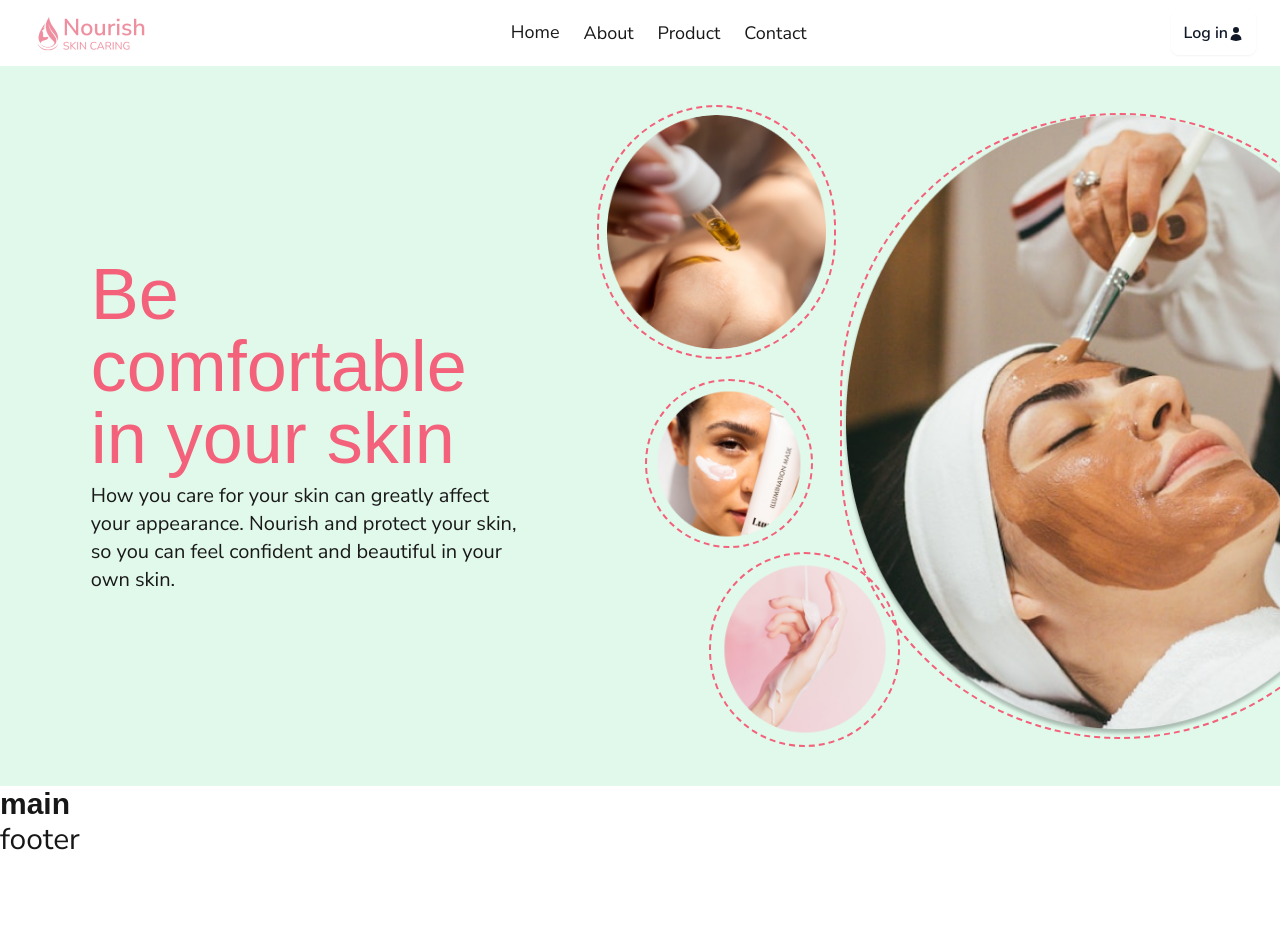
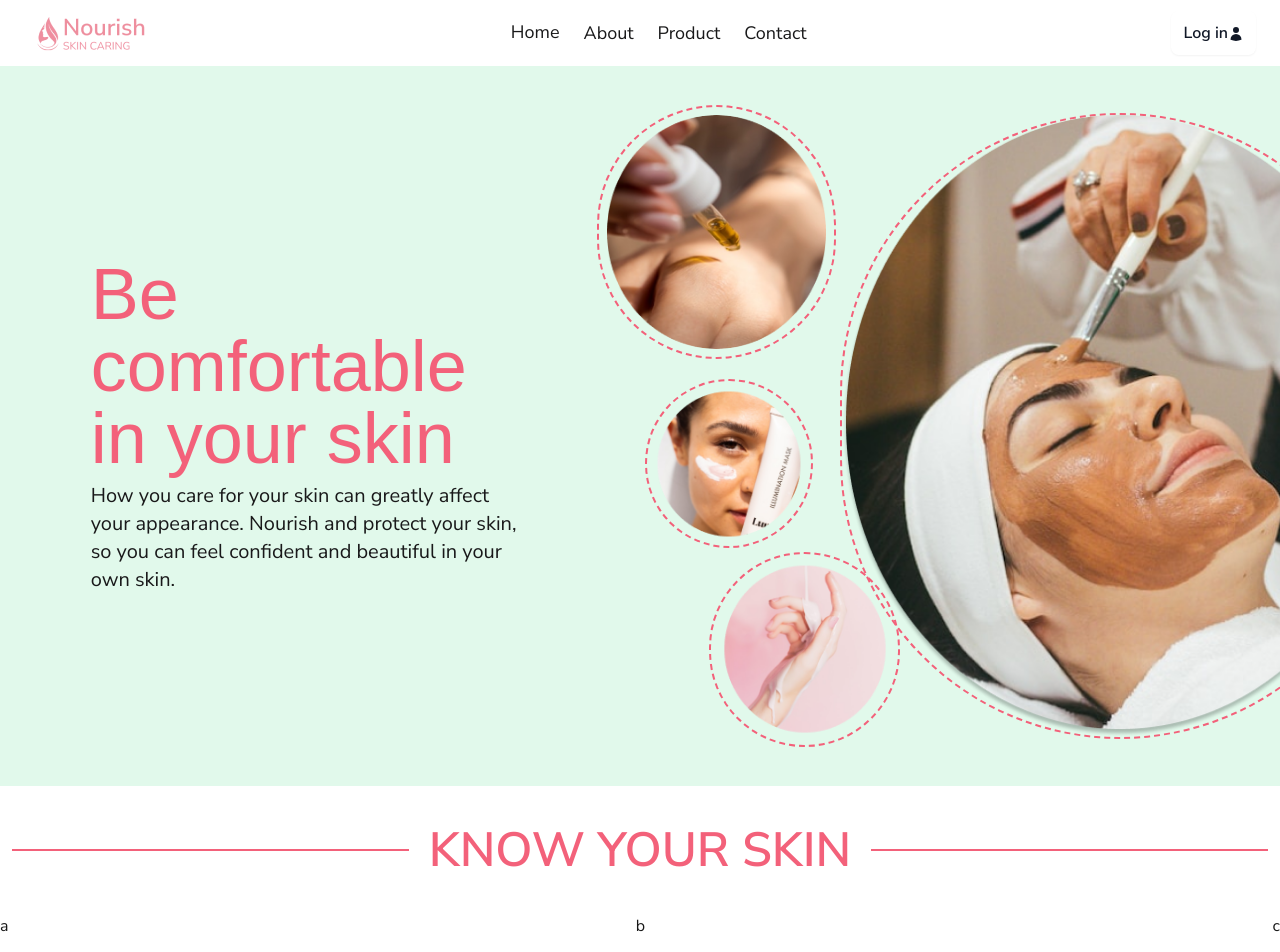
Before and after one commit to m-shoaibdev/GIAIC, a Next.js app in the folder NextJS/Assignments/assignment-01/: page / in a window 1280 px wide. Shown: the top 952 px of the page. Before the commit the page ends 860 px from the top, so only its background shows below. Built offline with nearby package versions, Linux system fonts and the light colour scheme; a web font is replaced by a local one.

Commit message:
create dynamic hr line with heading used props

```diff
--- a/NextJS/Assignments/assignment-01/src/app/page.tsx
+++ b/NextJS/Assignments/assignment-01/src/app/page.tsx
@@ -1,11 +1,19 @@
 import Header from "@/components/header";
 import HeroSection from "@/components/hero-section";
+import HrHeadDivider from "@/components/hrdivider";
 
 export default function Home() {
   return (
     <div>
       <Header />
       <HeroSection />
+      <HrHeadDivider text="KNOW YOUR SKIN"/>
+      <div className="flex justify-between items-center">
+        <div>a</div>
+        <div>b</div>
+        <div>c</div>
+      </div>
+      <HrHeadDivider text="KNOW YOUR SKIN"/>
       <main>
         <h1 className="text-3xl font-oleo font-bold">main</h1>
       </main>
--- /dev/null
+++ b/NextJS/Assignments/assignment-01/src/components/hrdivider.tsx
@@ -0,0 +1,9 @@
+export default function HrHeadDivider({text}:{text:string}) {
+    return(
+        <div className="flex items-center my-10">
+            <div className="bg-primary h-0.5 w-full grow mx-3"></div>
+            <h1 className="md:text-5xl sm:text-3xl font-semibold text-primary mx-2 shrink-0">{text}</h1>
+            <div className="bg-primary h-0.5 w-full grow mx-3"></div>
+        </div>
+    )
+}
```
